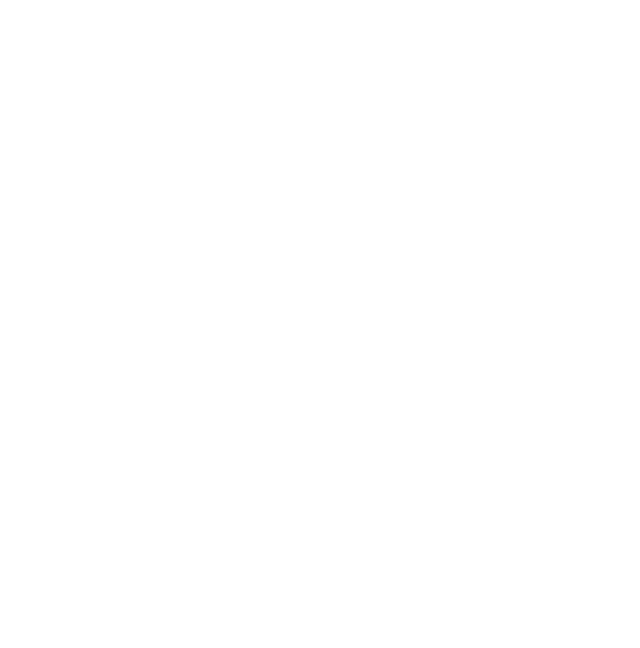
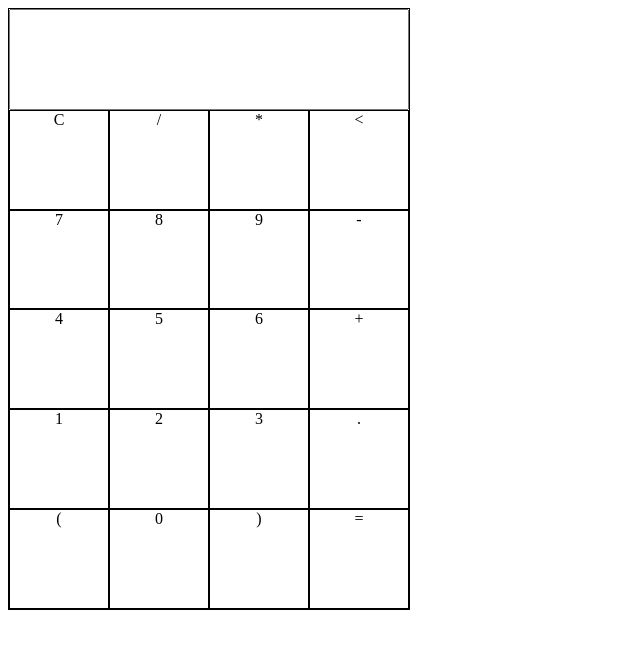
Before and after one commit to acciojob/calculator-js-2-Sagar-Kumar01, a website: page main.html in a window 1280 px wide. Shown: the whole page, without its empty margins (0-640 px from the left). Drawn offline with Linux system fonts and the light colour scheme.

Commit message:
created a submission

```diff
--- a/main.html
+++ b/main.html
@@ -9,6 +9,29 @@
   </head>
   <body>
     <!-- Write yout code here -->
+	  <div id="container">
+		  <input id="inputs"></input>
+		  <div id="C">C</div>
+		  <div id="divi">/</div>
+		  <div id="*">*</div>
+		  <div id="back"><</div>
+		  <div id="7">7</div>
+		  <div id="8">8</div>
+		  <div id="9">9</div>
+		  <div id="-">-</div>
+		  <div id="4">4</div>
+		  <div id="5">5</div>
+		  <div id="6">6</div>
+		  <div id="plus">+</div>
+		  <div id="1">1</div>
+		  <div id="2">2</div>
+		  <div id="3">3</div>
+		  <div>.</div>
+		  <div id="op">(</div>
+		  <div id="0">0</div>
+		  <div id="cl">)</div>
+		  <div id="equal">=</div>
+	  </div>
 
     <script src="script.js"></script>
   </body>
--- a/script.js
+++ b/script.js
@@ -1 +1,21 @@
 //your JS code here. If required.
+let C = document.getElementById("C");
+let back = document.getElementById("back");
+let inputs = document.getElementById("inputs");
+
+C.addEventListener("click",()=>{
+	inputs.value = "";
+});
+
+back.addEventListener("click",()=>{
+	if(inputs.value != ""){
+		deleteone(inputs.value)
+	}
+
+});
+
+function deleteone(str){
+	let arr = str.split("");
+	arr.pop();
+	inputs.value = arr.join("")
+}
--- a/styles.css
+++ b/styles.css
@@ -1 +1,18 @@
 /*  your css code here. If applicable */
+#container {
+    height: 600px;
+    width: 400px;
+    border: 1px solid black;
+    display: grid;
+    grid-template-rows: 1rf repeat(4, 1fr);
+    grid-template-columns: repeat(4, 1fr);
+}
+
+#container > div {
+    border: 1px solid black;
+	text-align:center;
+}
+
+#container :first-child {
+    grid-column: 1 /-1;
+}
```
